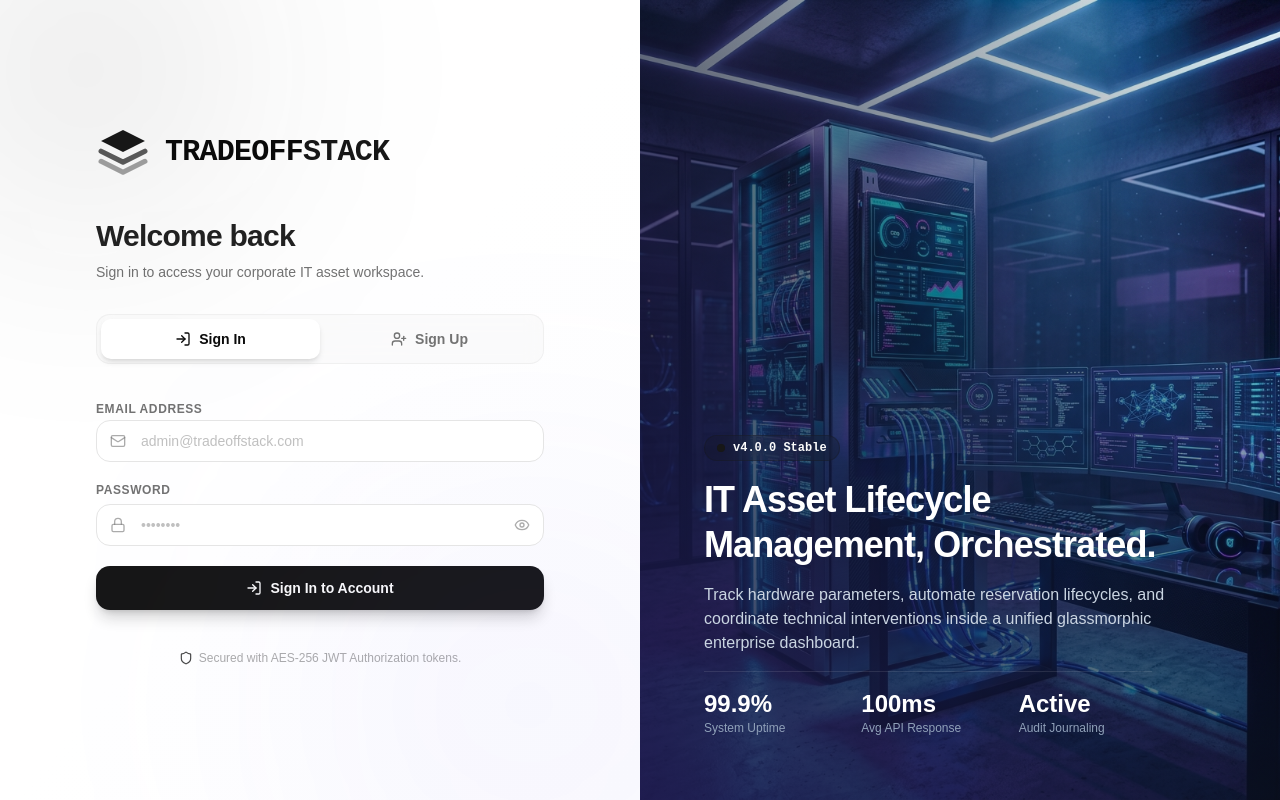
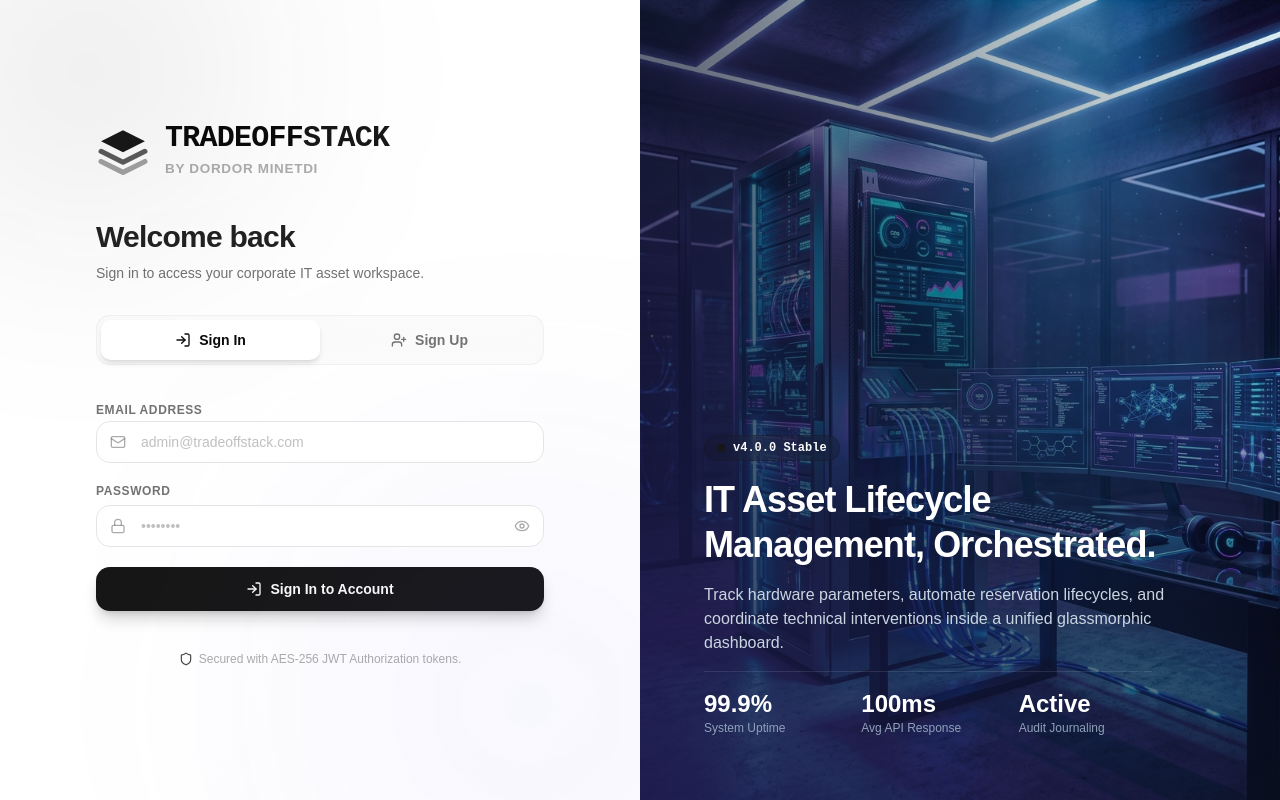
Before and after one commit to dordormin/tradeoffstack-frontend, a React (Vite) app: page /login in a window 1280 px wide. Built offline with nearby package versions, Linux system fonts and the light colour scheme.

Commit message:
feat: customize branding for portfolio, remove enterprise mentions, and add credit to Dordor Minetdi

```diff
--- a/src/App.tsx
+++ b/src/App.tsx
@@ -362,7 +362,7 @@ const LoginForm = () => {
             IT Asset Lifecycle Management, Orchestrated.
           </h1>
           <p className="text-slate-300 text-base max-w-lg">
-            Track hardware parameters, automate reservation lifecycles, and coordinate technical interventions inside a unified glassmorphic enterprise dashboard.
+            Track hardware parameters, automate reservation lifecycles, and coordinate technical interventions inside a unified glassmorphic dashboard.
           </p>
 
           <div className="pt-4 grid grid-cols-3 gap-6 border-t border-white/10 max-w-md">
--- a/src/components/Logo.tsx
+++ b/src/components/Logo.tsx
@@ -23,9 +23,14 @@ export function Logo({ className = '', showText = true }: LogoProps) {
 
       {/* Brand Text */}
       {showText && (
-        <span className="text-xl tracking-tight text-foreground font-extrabold uppercase font-mono">
-          TradeOff<span className="text-primary font-black">Stack</span>
-        </span>
+        <div className="flex flex-col">
+          <span className="text-xl tracking-tight text-foreground font-extrabold uppercase font-mono leading-none">
+            TradeOff<span className="text-primary font-black">Stack</span>
+          </span>
+          <span className="text-[9px] text-muted-foreground/60 font-semibold tracking-wider uppercase mt-1 self-start">
+            by Dordor Minetdi
+          </span>
+        </div>
       )}
     </div>
   );
--- a/src/pages/CentralHub.tsx
+++ b/src/pages/CentralHub.tsx
@@ -63,8 +63,8 @@ export const CentralHub: React.FC = () => {
       id: 'identity-manager',
       name: isFr ? 'Portail Identités' : 'Identity & Access',
       description: isFr
-        ? 'Gestion des rôles, permissions de sécurité et annuaire d\'entreprise centralisé.'
-        : 'Enterprise-grade identity access, single sign-on, and RBAC governance.',
+        ? 'Gestion des rôles, permissions de sécurité et annuaire centralisé.'
+        : 'Secure identity access, single sign-on, and RBAC governance.',
       icon: Users,
       active: false,
       gradient: 'from-amber-500/10 via-orange-500/5 to-transparent',
@@ -199,7 +199,7 @@ export const CentralHub: React.FC = () => {
         <div className="text-center max-w-2xl mx-auto mb-12 space-y-3">
           <div className="inline-flex items-center gap-2 px-3 py-1 rounded-full text-xs font-medium bg-primary/10 text-primary border border-primary/20">
             <AppWindow className="w-3.5 h-3.5" />
-            {isFr ? 'Serveur Central Enterprise' : 'Enterprise Central Hub'}
+            {isFr ? 'Portail Central' : 'Central Hub'}
           </div>
           <h1 className="text-4xl md:text-5xl font-bold tracking-tight bg-gradient-to-r from-foreground via-foreground/90 to-muted-foreground bg-clip-text text-transparent">
             {isFr ? 'Portail Applications' : 'Application Central'}
@@ -253,8 +253,9 @@ export const CentralHub: React.FC = () => {
       </main>
 
       {/* Footer */}
-      <footer className="py-6 border-t border-border/40 text-center text-xs text-muted-foreground">
-        <p>© 2026 TradeOffStack. All rights reserved. Enterprise Suite v2.0.</p>
+      <footer className="py-6 border-t border-border/40 text-center text-xs text-muted-foreground space-y-1">
+        <p>© 2026 TradeOffStack. All rights reserved. Suite v2.0.</p>
+        <p className="font-medium text-primary/80">{isFr ? 'Fait par Dordor Minetdi' : 'Made by Dordor Minetdi'}</p>
       </footer>
     </div>
   );
--- a/src/pages/Inventory.tsx
+++ b/src/pages/Inventory.tsx
@@ -26,7 +26,7 @@ import {
   DialogFooter
 } from '@/components/ui/dialog';
 import type { Equipment, AssetStatus, AssetCategory } from '@/types';
-import { Search, Plus, MonitorSmartphone, Edit, Trash2, LayoutGrid, List, UploadCloud } from 'lucide-react';
+import { Search, Plus, MonitorSmartphone, Edit, Trash2, LayoutGrid, List } from 'lucide-react';
 import { apiClient } from '@/api/apiClient';
 import { useAuth } from '@/context/AuthContext';
 import { useTranslation } from '@/context/LanguageContext';
```
